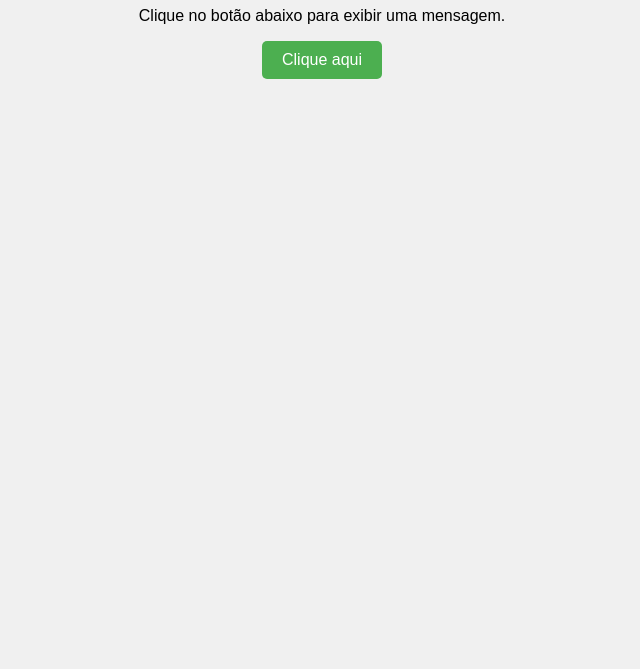
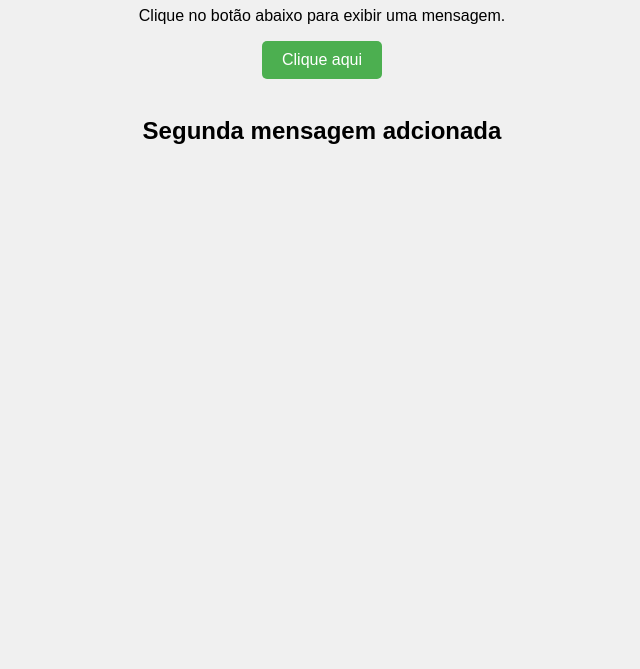
Before and after one commit to diska06/test, a plain HTML site: page index.html in a window 1280 px wide. Shown: the part 131-800 px from the top of the page, without its empty margins (318-958 px from the left). Drawn offline with Linux system fonts and the light colour scheme.

Commit message:
Update index.html

```diff
--- a/index.html
+++ b/index.html
@@ -32,5 +32,8 @@
   <h1>Olá, esta é uma página de teste!</h1>
   <p>Clique no botão abaixo para exibir uma mensagem.</p>
   <button onclick="alert('Botão clicado!')">Clique aqui</button>
+
+  <br /><br />
+  <h2>Segunda mensagem adcionada</h2>
 </body>
 </html>
```
